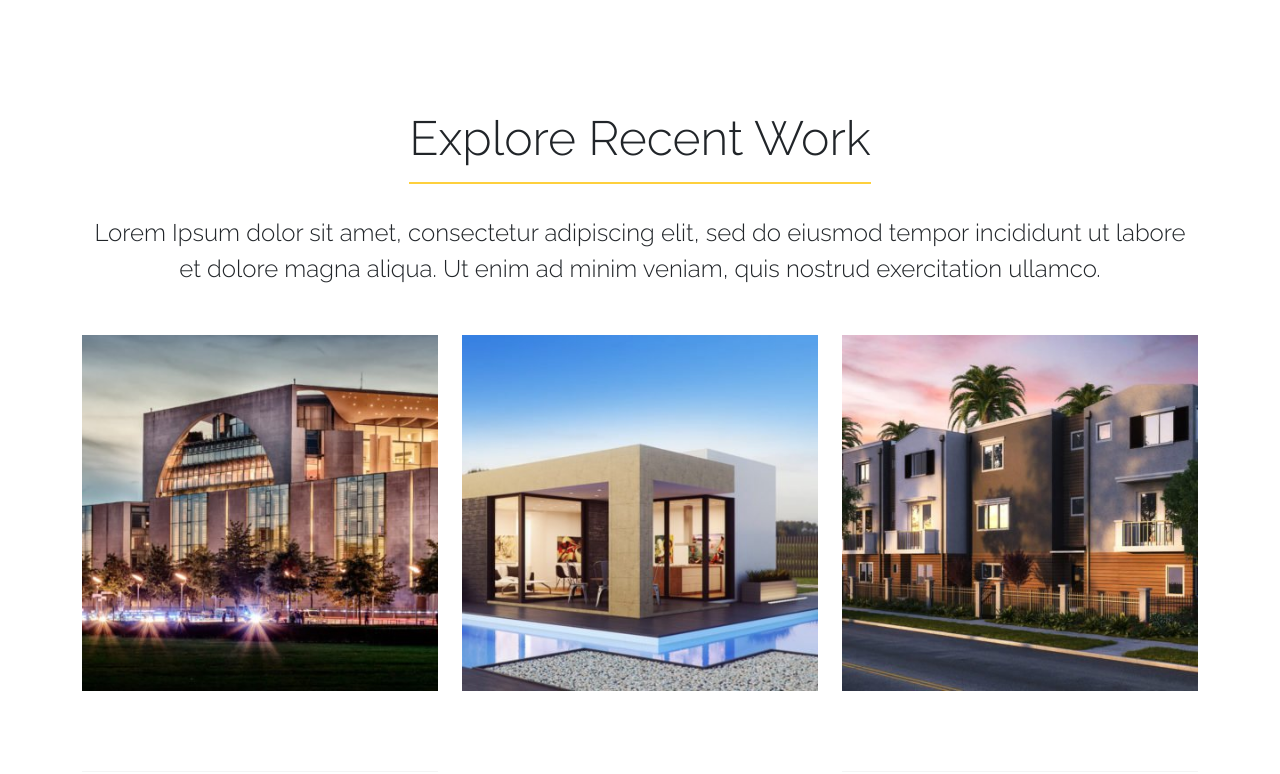
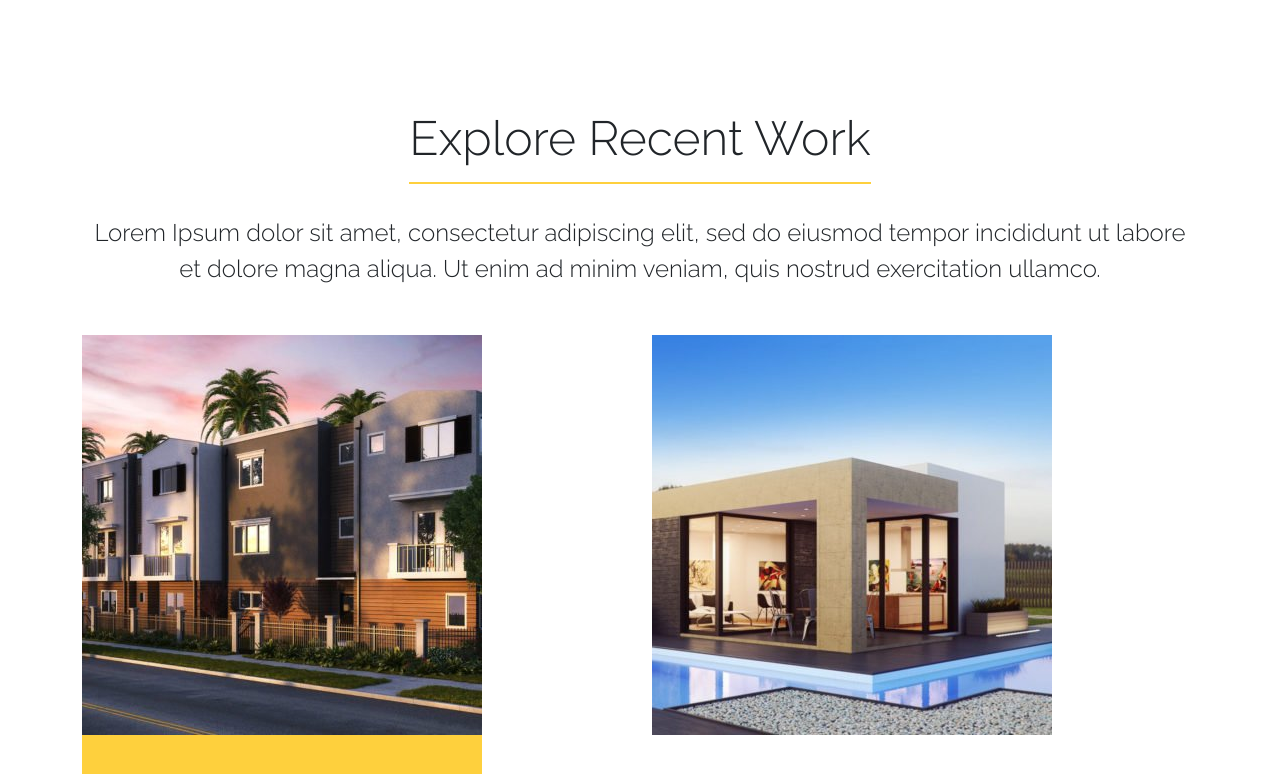
Before and after one commit to Matteogatto94/proj-html-vuejs, a Vue app: page / in a window 1280 px wide. Shown: the part 2665-3439 px from the top of the page. Built offline with nearby package versions, Linux system fonts and the light colour scheme.

Commit message:
add hover on recent work components

```diff
--- a/src/assets/scss/partials/_bannerList.scss
+++ b/src/assets/scss/partials/_bannerList.scss
@@ -39,6 +39,7 @@
     position: absolute;
     width: 459px;
     top: 0;
+    align-self: center;
 
     &:hover {
         display: none;
@@ -51,6 +52,7 @@
     border-radius: 10%;
     height: 300px;
     width: 459px;
+    align-self: center;
 
     .button_specialist {
         a {
--- a/src/assets/scss/partials/_recentWork.scss
+++ b/src/assets/scss/partials/_recentWork.scss
@@ -12,6 +12,7 @@
 
 .recent_works {
     margin-top: 7rem;
+    position: relative;
 
     h2 {
         font-size: 3rem;
@@ -31,7 +32,33 @@
 }
 
 .card_work {
+    position: absolute;
+    top: 225px;
+
+    &:hover {
+        display: none;
+    }
+
     img {
         width: 400px;
     }
 }
+
+.cover_work {
+    height: 400px;
+    width: 400px;
+    background-color: #FED03D;
+    color: white;
+    padding-top: 8rem;
+    font-size: 1.5rem;
+    font-weight: bold;
+}
+
+.icon_works {
+    background-color: white;
+    color: #FED03D;
+    margin-left: 1rem;
+    padding: 0.75rem;
+    aspect-ratio: 1 / 1;
+    border-radius: 50%;
+}
--- a/src/components/RecentWork.vue
+++ b/src/components/RecentWork.vue
@@ -23,6 +23,16 @@ export default {
 
             <div class="row">
                 <div class="col" v-for="item in store.houses">
+                    <div class="cover_work text-center">
+                        <div class="icon_work">
+                            <font-awesome-icon icon="fa-solid fa-link" class="icon_works" />
+                            <font-awesome-icon icon="fa-solid fa-magnifying-glass" class="icon_works" />
+                        </div>
+                        <div class="description_work">
+                            <p>{{ item.text }}</p>
+                            <p>{{ item.textTwo }}</p>
+                        </div>
+                    </div>
                     <div class="card_work">
                         <img :src="store.getImageUrl(item.img)">
                     </div>
--- a/src/main.js
+++ b/src/main.js
@@ -20,9 +20,11 @@ import { faInstagram } from '@fortawesome/free-brands-svg-icons'
 import { faFolder } from '@fortawesome/free-solid-svg-icons'
 import { faTruck } from '@fortawesome/free-solid-svg-icons'
 import { faArrowsRotate } from '@fortawesome/free-solid-svg-icons'
+import { faLink } from '@fortawesome/free-solid-svg-icons'
+import { faMagnifyingGlass } from '@fortawesome/free-solid-svg-icons'
 
 
-library.add(faBuilding, faUsers, faGlobe, faSuitcase, faLightbulb, faGear, faHouseChimney, faPhone, faEnvelope, faClock, faTwitter, faFacebookF, faYoutube, faInstagram, faFolder, faTruck, faArrowsRotate)
+library.add(faBuilding, faUsers, faGlobe, faSuitcase, faLightbulb, faGear, faHouseChimney, faPhone, faEnvelope, faClock, faTwitter, faFacebookF, faYoutube, faInstagram, faFolder, faTruck, faArrowsRotate, faLink, faMagnifyingGlass)
 
 createApp(App)
     .component('font-awesome-icon', FontAwesomeIcon)
--- a/src/store.js
+++ b/src/store.js
@@ -26,13 +26,19 @@ export const store = reactive({
 
     houses: [
         {
-            img: 'project2.jpg'
+            img: 'project2.jpg',
+            text: 'Florida Heath Facility',
+            textTwo: 'Commercial'
         },
         {
-            img: 'project1.jpg'
+            img: 'project1.jpg',
+            text: 'Florida Heath Facility',
+            textTwo: 'Commercial'
         },
         {
-            img: 'project3.jpg'
+            img: 'project3.jpg',
+            text: 'Florida Heath Facility',
+            textTwo: 'Commercial'
         }
     ],
 
```
